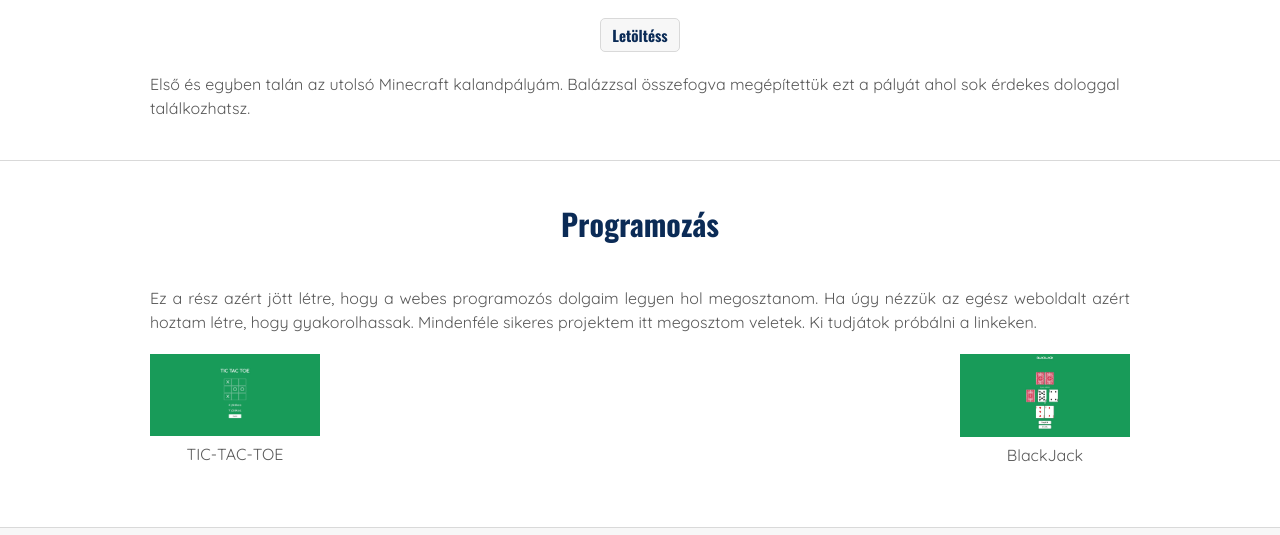
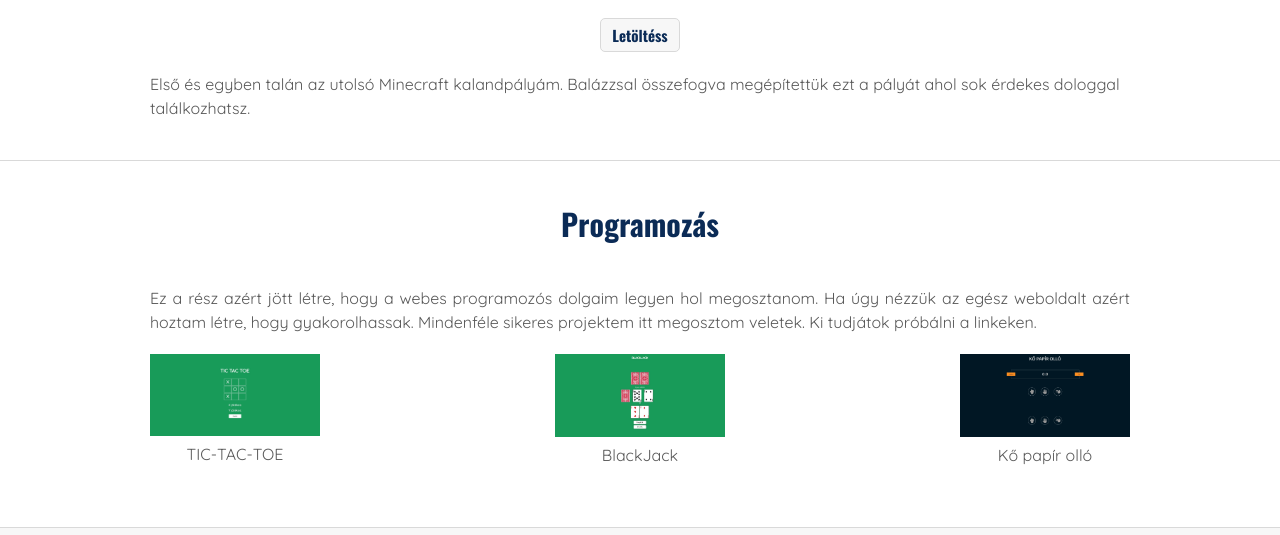
Before and after one commit to Draszon/draszon_new, a plain HTML site: page index.html in a window 1280 px wide. Shown: the part 4378-4913 px from the top of the page. Drawn offline with nearby package versions, Linux system fonts and the light colour scheme.

Commit message:
kő papír olló kész

```diff
--- a/index.html
+++ b/index.html
@@ -295,6 +295,10 @@
                         <img src="assets/img/blackjack.jpg" alt="blackjack játék" width="170px">
                         <P>BlackJack</P>
                     </a>
+                    <a href="projects/rockpaperscissor.html">
+                        <img src="assets/img/rockpaperscissor.jpg" alt="kő papír olló játék" width="170px">
+                        <P>Kő papír olló</P>
+                    </a>
                 </div>
             </div>
         </section>
--- a/style/components.css
+++ b/style/components.css
@@ -201,6 +201,7 @@
 .js-projects {
     display:            flex;
     flex-direction:     row;
+    flex-wrap:          wrap;
     justify-content:    space-between;
     margin:             1.25rem 0;
     text-align:         center;
```
Also changed, not shown: assets/img/rockpaperscissor.jpg (added).
